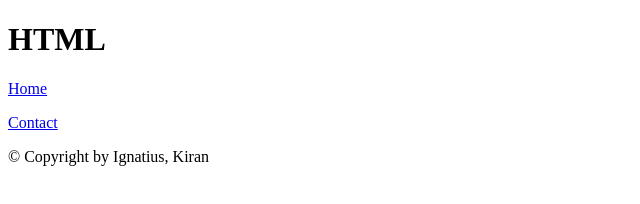
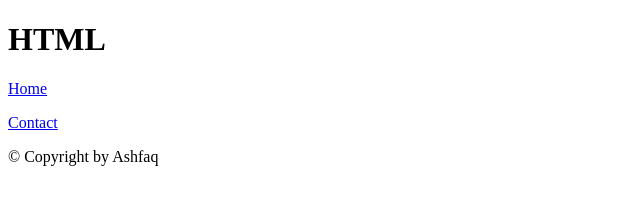
Before and after one commit to kiranatious/loc1, a plain HTML site: page index.html in a window 1280 px wide. Shown: the full height of the page, 0-640 px from the left. Drawn offline with Linux system fonts and the light colour scheme.

Commit message:
dasdasdasd

```diff
--- a/index.html
+++ b/index.html
@@ -38,7 +38,7 @@
 
             <footer>
                 <p>
-                    &copy; Copyright  by Ignatius, Kiran
+                    &copy; Copyright  by Ashfaq
                 </p>
             </footer>
         </div>
```
